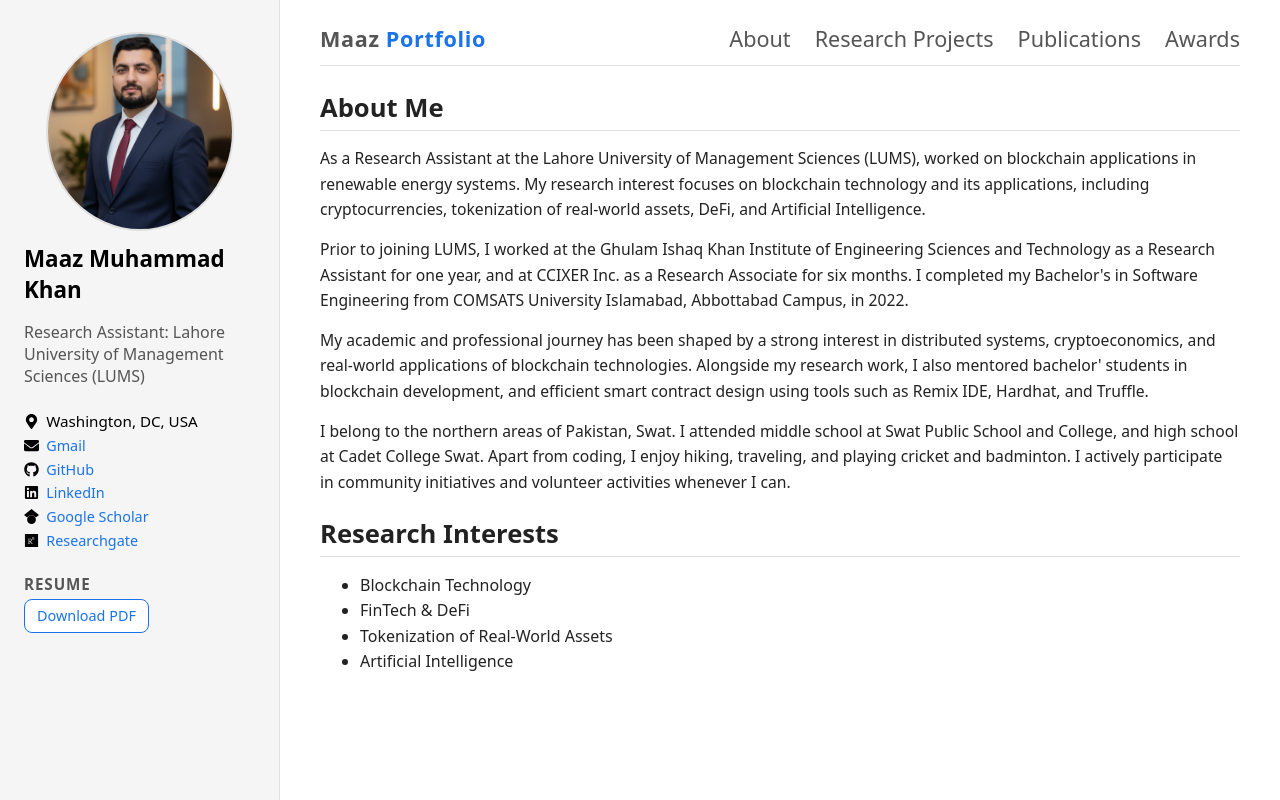
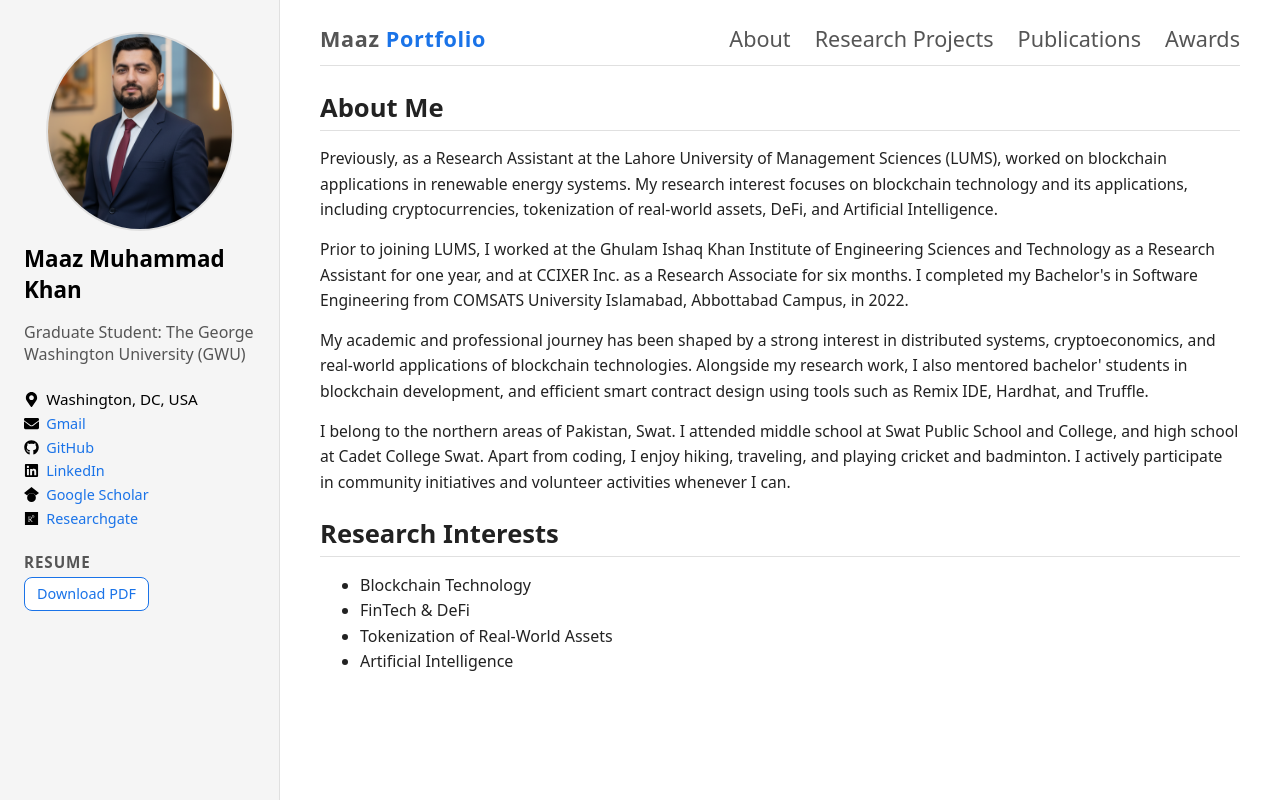
Before and after one commit to Maazkhan100/maazkhan100.github.io, a React (Vite) app: page /about in a window 1280 px wide. Built offline with nearby package versions, Linux system fonts and the light colour scheme.

Commit message:
Updated Resume and Personal Details

```diff
--- a/src/components/Sidebar/Sidebar.jsx
+++ b/src/components/Sidebar/Sidebar.jsx
@@ -15,7 +15,7 @@ export default function Sidebar() {
         Maaz Muhammad Khan
       </Link>
       <p className="title">
-        Research Assistant: Lahore University of Management Sciences (LUMS)
+        Graduate Student: The George Washington University (GWU)
       </p>
 
       <div className="sidebar-section">
--- a/src/pages/About.jsx
+++ b/src/pages/About.jsx
@@ -5,11 +5,11 @@ export default function About() {
     <section className="section">
       <h2>About Me</h2>
       <p>
-        As a Research Assistant at the Lahore University of Management Sciences
-        (LUMS), worked on blockchain applications in renewable energy
-        systems. My research interest focuses on blockchain technology and its applications,
-        including cryptocurrencies, tokenization of real-world assets, DeFi, and
-        Artificial Intelligence.
+        Previously, as a Research Assistant at the Lahore University of Management
+        Sciences (LUMS), worked on blockchain applications in renewable energy
+        systems. My research interest focuses on blockchain technology and its
+        applications, including cryptocurrencies, tokenization of real-world assets,
+        DeFi, and Artificial Intelligence.
       </p>
 
       <p>
--- a/src/pages/Landing.jsx
+++ b/src/pages/Landing.jsx
@@ -58,7 +58,8 @@ export default function Landing() {
       <h2>Welcome!</h2>
 
       <p>
-        Hi, I am Maaz, and I recently moved to the USA. Previously, I worked as a
+        Hi, I am Maaz, and I recently moved to the USA to pursue my MS in Computer
+        Science at the George Washington University. Previously, I worked as a
         Research Assistant at the Lahore University of Management Sciences (LUMS).
         You can find the updates of my latest research and projects here. If you
         would like to learn more about my research projects, or publications, please
--- a/src/pages/ResearchProjects.jsx
+++ b/src/pages/ResearchProjects.jsx
@@ -1,5 +1,6 @@
 import React from "react";
 import { useState } from "react";
+
 import ProjectItem from "../components/UI/ProjectItem";
 
 export default function ResearchProjects() {
```
Also changed, not shown: 1 other file (tests, documents, lock files or other folders).
